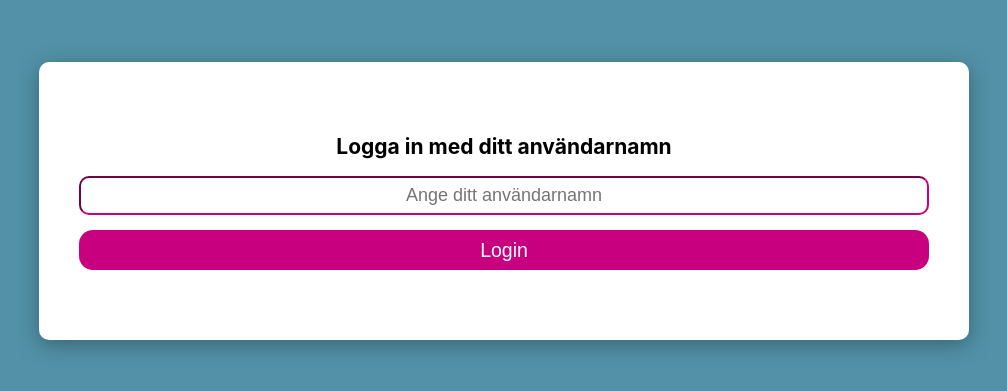
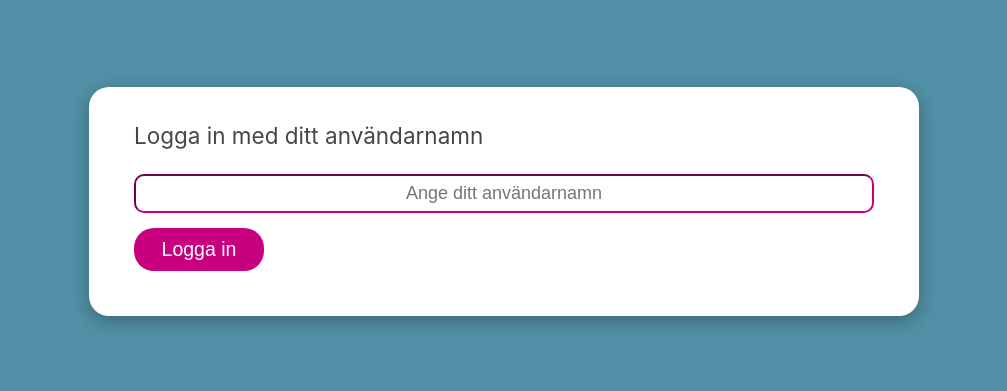
Before and after one commit to andreasaker/euro-project, a React (Create React App) app: page / in a window 1280 px wide. Shown: the part 199-590 px from the top of the page, without its empty margins (136-1143 px from the left). Built offline with nearby package versions, Linux system fonts and the light colour scheme; no server answers.

Commit message:
mostly changed stylesheets

```diff
--- a/src/App.css
+++ b/src/App.css
@@ -12,7 +12,7 @@
   align-content: center;
   margin: 30px 10px 30px 10px;
   padding: 30px 5px 30px 5px;
-  border-radius: 10px;
+  border-radius: 20px;
   box-shadow: 0px 5px 20px #396675;
 }
 
@@ -31,8 +31,7 @@
 @media screen and (min-width: 1080px) {
   .content {
     margin: auto;
-    width: 900px;
-    padding: 30px 15px 30px 15px;
-    max-width: 900px;
+    width: 800px;
+    padding: 0 15px 5px 15px;
   }
 }
--- a/src/components/Insurance.css
+++ b/src/components/Insurance.css
@@ -1,7 +1,7 @@
 .insurance {
   display: flex;
   flex-flow: column;
-  margin: 20px 0 20px 0;
+  margin: 10px 0 10px 0;
   padding: 10px;
   background-color: #f0f6f8;
   border-radius: 10px;
@@ -33,3 +33,12 @@
   cursor: pointer;
   text-decoration: none;
 }
+
+@media screen and (min-width: 810px) {
+  .insurance {
+    padding: 25px;
+  }
+  .insurance h2 {
+    margin: 0 0 5px 0;
+  }
+}
--- a/src/components/InsuranceList.css
+++ b/src/components/InsuranceList.css
@@ -5,5 +5,11 @@
 }
 
 .insurance_list p {
-  text-align: center;
+  text-align: left;
 }
+
+@media screen and (min-width: 810px) {
+  .insurance_list {
+    padding: 20px;
+  }
+}
--- a/src/components/Login.css
+++ b/src/components/Login.css
@@ -1,11 +1,13 @@
 form {
   display: flex;
   flex-direction: column;
+  margin: 0 5px 0 5px;
 }
 
-form h2 {
-  font-size: 1.4rem;
+form h1 {
   text-align: center;
+  margin: 10px 0 25px 0;
+  font-size: 1.5rem;
 }
 
 form input {
@@ -17,7 +19,29 @@ form input {
   border-radius: 10px;
 }
 
+input:focus,
+textarea:focus {
+  outline: none !important;
+  outline-width: 0 !important;
+  box-shadow: none;
+  -moz-box-shadow: none;
+  -webkit-box-shadow: none;
+  border-color: #c8007f;
+  background-color: #c8007f63;
+}
+
+.test {
+  outline: none !important;
+  outline-width: 0 !important;
+  box-shadow: #7357ee;
+  -moz-box-shadow: none;
+  -webkit-box-shadow: none;
+}
+
 @media screen and (min-width: 810px) {
+  form h1 {
+    text-align: left;
+  }
   form {
     padding: 50px;
   }
@@ -27,4 +51,8 @@ form input {
   form {
     padding: 25px;
   }
+
+  form button {
+    max-width: 130px;
+  }
 }
--- a/src/components/Login.jsx
+++ b/src/components/Login.jsx
@@ -19,7 +19,7 @@ const Login = ({setUser}) => {
         authenticate();
     }
 
-    //check if username exists
+    //check if username exists, if yes: set user as tempUser state
     const userExists = () => {
         const usernameField = document.getElementById("username")
         usernameField.setCustomValidity("The username does not exist.")
@@ -32,19 +32,19 @@ const Login = ({setUser}) => {
         })
     }
 
-     //authenticate user
+     //Check if user id is available and then set is as active user
     const authenticate = () => {
         if(typeof tempUser.id !== "undefined"){
            setUser(tempUser);
         }
     }
 
-    //Check for existing users on username value change
+    //Run username check on username input change
     useEffect(()=>{
         userExists();
     }, [credentials.username])
 
-    //Get users from API
+    //Get users from API and set the Users state
     useEffect(() => {
         const fetchUsers = async () => {
             const response = await getUsers();
@@ -55,9 +55,9 @@ const Login = ({setUser}) => {
 
     return(
         <form onSubmit={e=> handleSubmit(e)}>
-            <h2>Logga in med ditt användarnamn</h2>
+            <h1>Logga in med ditt användarnamn</h1>
             <input id="username" type="text" name="username" onChange={e => handleInput(e)} value={credentials.username} placeholder="Ange ditt användarnamn" required/>
-            <button type="submit">Login</button>
+            <button type="submit">Logga in</button>
         </form>
     )
 }
--- a/src/components/Navbar.css
+++ b/src/components/Navbar.css
@@ -14,3 +14,12 @@
 .navbar button {
   flex-grow: 1;
 }
+
+@media screen and (min-width: 810px) {
+  .navbar button {
+    flex-grow: 0;
+  }
+}
+
+@media screen and (min-width: 1080px) {
+}
--- a/src/components/Navbar.jsx
+++ b/src/components/Navbar.jsx
@@ -1,8 +1,11 @@
 import React from "react"
 import "./Navbar.css"
 
+
+
 const Navbar = ({user, setUser}) => {
 
+    //logs out user
     const handleLogout = (e) => {
         e.preventDefault();
         setUser({});
@@ -11,7 +14,7 @@ const Navbar = ({user, setUser}) => {
     return (
         <div className="navbar">
             <h2>{user.name}</h2>
-            <button onClick={e => handleLogout(e)}>Log out</button>
+            <button onClick={e => handleLogout(e)}>Logga ut</button>
         </div>
     )
 }
--- a/src/index.css
+++ b/src/index.css
@@ -1,6 +1,7 @@
 html {
   background-color: #5291a7;
   font-size: 15px;
+  color: #464646;
 }
 
 body {
@@ -15,6 +16,7 @@ body {
 
 h1 {
   font-size: 2rem;
+  font-weight: normal;
 }
 h2 {
   font-size: 1.6rem;
@@ -23,17 +25,18 @@ h3 {
   font-size: 1.1rem;
 }
 p {
-  font-size: 1rem;
+  font-size: 1.05rem;
   line-height: 1.5;
 }
 
 button {
   margin: 15px 0 15px 0;
-  height: 40px;
+  padding: 0 25px 0 25px;
+  height: 43px;
   font-size: 1.3rem;
   background-color: #c8007f;
   color: #ffffff;
-  border-radius: 14px;
+  border-radius: 20px;
   border: 0;
   cursor: pointer;
 }
```
